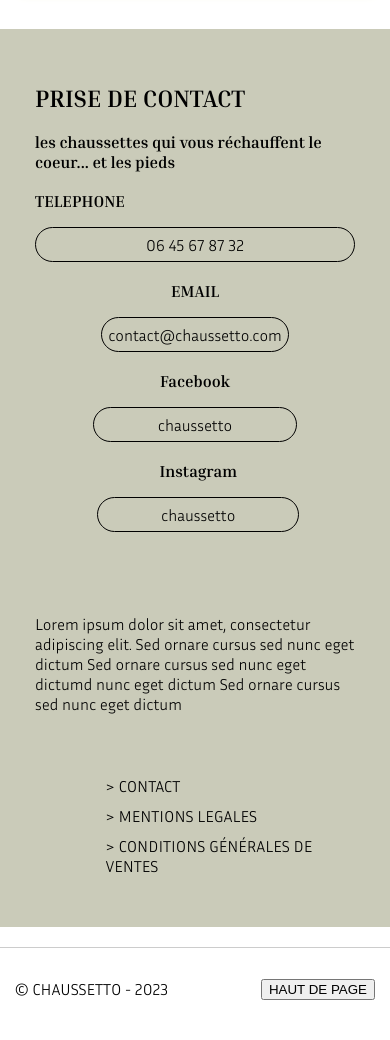
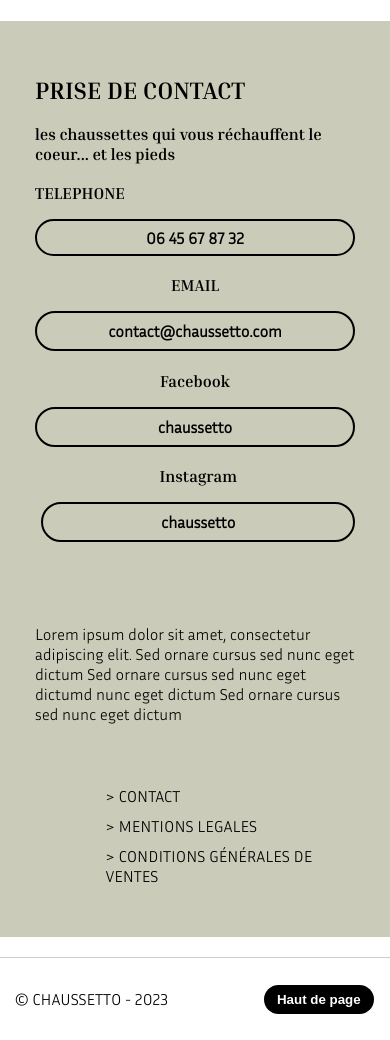
Before and after one commit to velvet-dream/chaussetto, a Symfony app: template templates/pages/index.html.twig in a window 390 px wide. Shown: the part 2560-3600 px from the top of the page. Before the commit the page ends 3560 px from the top, so only its background shows below. Run offline with Twig, Linux system fonts and the light colour scheme; the template is opened without the code that fills it, so the values that code supplies are empty; some libraries are stand-ins or nearby versions.

Commit message:
css sur la page d'accueil et général

```diff
--- a/public/styles/endpage.css
+++ b/public/styles/endpage.css
@@ -49,9 +49,10 @@
   margin-left: 10%;
   padding: 2%;
   padding-left: 29%;
-  margin-top: 9px;
-  border-color: black;
+  margin-top: 12px;
+  border: none;
   margin-left: 17%;
+  box-shadow: inset 1px 3px 8px 4px #F5F5E5;
 }
 
 .newletter button{
@@ -60,7 +61,6 @@
   display: flex;
   align-self: center;
   margin-right: 13%;
-  background-color: #e8eadd;
   padding-left: 11%;
 }
 
--- a/public/styles/footer.css
+++ b/public/styles/footer.css
@@ -1,3 +1,28 @@
+.links-contact button {
+  background-color: transparent;
+  font-weight: bold;
+  padding: 0.5em 2em;
+  border: 2px solid black;
+  border-radius: 2em;
+}
+
+.links-menu li {
+  text-transform: uppercase;
+}
+
+.haut-de-page-button {
+  border-radius: 2em;
+  background-color: black;
+  color: white;
+  font-weight: bold;
+  padding: 0.5em 1em;
+}
+
+.up-footer a {
+  position: absolute;
+  right: 1em;
+}
+
 @media screen and (min-width: 1300px) {
   /* FOOTER */
 
@@ -46,6 +71,7 @@
   .links-contact hr {
     display: none;
   }
+
   .up-footer a {
     float: inline-end;
   }
@@ -147,12 +173,13 @@
     font-family: InriaSans-Light !important;
     font-size: 1rem;
     border-radius: 1.375rem;
-    border: 1px solid #000;
-    width: auto !important;
+    border: 2px solid #000;
+    width: auto;
     flex-shrink: 0;
     padding: 2%;
     text-align: center;
     background-color: #cacbb9;
+    font-weight: bold;
   }
 
   .title_info_fb {
@@ -166,7 +193,7 @@
     font-size: 1rem;
     border-radius: 1.375rem;
     border: 1px solid #000;
-    width: auto !important;
+    width: auto;
     flex-shrink: 0;
     padding: 2%;
     text-align: center;
@@ -189,7 +216,7 @@
     font-size: 1rem;
     border-radius: 1.375rem;
     border: 1px solid #000;
-    width: auto !important;
+    width: auto;
     flex-shrink: 0;
     padding: 2%;
     text-align: center;
@@ -217,4 +244,14 @@
   a:link{
     text-decoration: none !important;
   }
+
+  .links-contact a {
+    display: block;
+    width: 100%;
+  }
+
+  .links-contact button {
+    width: 100%;
+    text-align: center;
+  }
 }
--- a/public/styles/general.css
+++ b/public/styles/general.css
@@ -1,3 +1,11 @@
+:root {
+  --shadow-color: #F5F5E5;
+  --button-bg-color: #e8eadd;
+  --banner-bg-color: #cacbb9;
+  --yellow: #FFF11D;
+  --kaki: #F5F5E5;
+}
+
 @font-face {
   font-family: "InriaSans-Light";
   src: url(../fonts/Inria_Sans/InriaSans-Light.ttf);
@@ -54,3 +62,14 @@ h1, h2, h3, h4, h5, h6 {
 .flash-danger {
   background-color: darkorange;
 }
+
+button {
+  border: none;
+  background-color: var(--yellow);
+  border-radius: 4px;
+  padding: 0.5em;
+}
+
+button:hover {
+  cursor: pointer;
+}
--- a/templates/base.html.twig
+++ b/templates/base.html.twig
@@ -39,7 +39,7 @@
 
     </head>
     <body>
-        <header>
+        <header id="begin">
             {% block nav %}
 
                 <nav>
--- a/templates/footer.html.twig
+++ b/templates/footer.html.twig
@@ -45,8 +45,8 @@
         </div>
 
         <div class="up-footer">
+            <a href="#begin"><button class="haut-de-page-button">Haut de page</button></a>
             <p>&#169; CHAUSSETTO - 2023</p>
-            <a href=""><button>HAUT DE PAGE</button></a>
         </div>
 
 
--- a/templates/fragments/categories_footer_links.html 2.twig
+++ /dev/null
@@ -1,4 +0,0 @@
-
-{% for category in categories %}
-    <li>> <a href="{{ path('app_categorie', {'id': category.id}) }}">{{ category.label }}</a><li>
-{% endfor %}
--- a/templates/pages/index.html.twig
+++ b/templates/pages/index.html.twig
@@ -31,8 +31,7 @@
 	</div>
 
 	<div class="display-products">
-		<h2 class="product_h2">NOS CHAUSSETTES
-		</h2>
+		<h2 class="product_h2">NOS&nbsp;CHAUSSETTES</h2>
 		<hr>
 
 		<div class="grid_product">
@@ -45,7 +44,7 @@
 								</h3>
 								<p>{{ productThumbnail.product.price }}€</p>
 								<img
-								src="/images/mobile/chaussette_guitare_basique.png">
+								src="/images/mobile/{{ productThumbnail.product.image[0].name }}">
 								<!-- AJOUTER AU PANIER  -->
 								{% set cartForm = productThumbnail.formView %}
 								{% set product = productThumbnail.product %}
```
